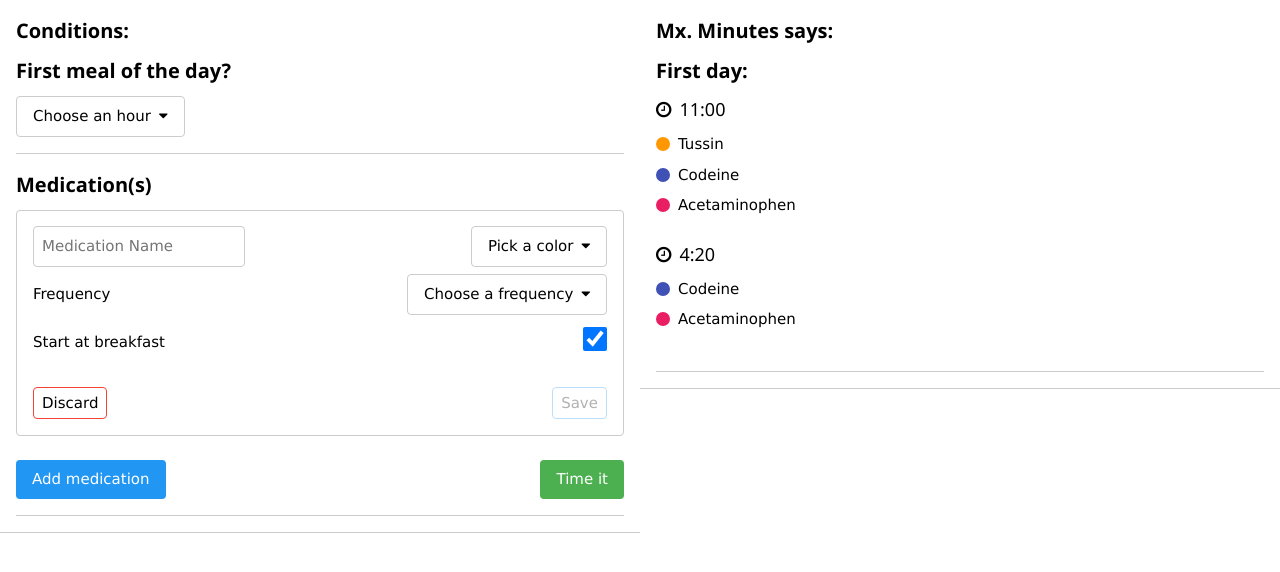
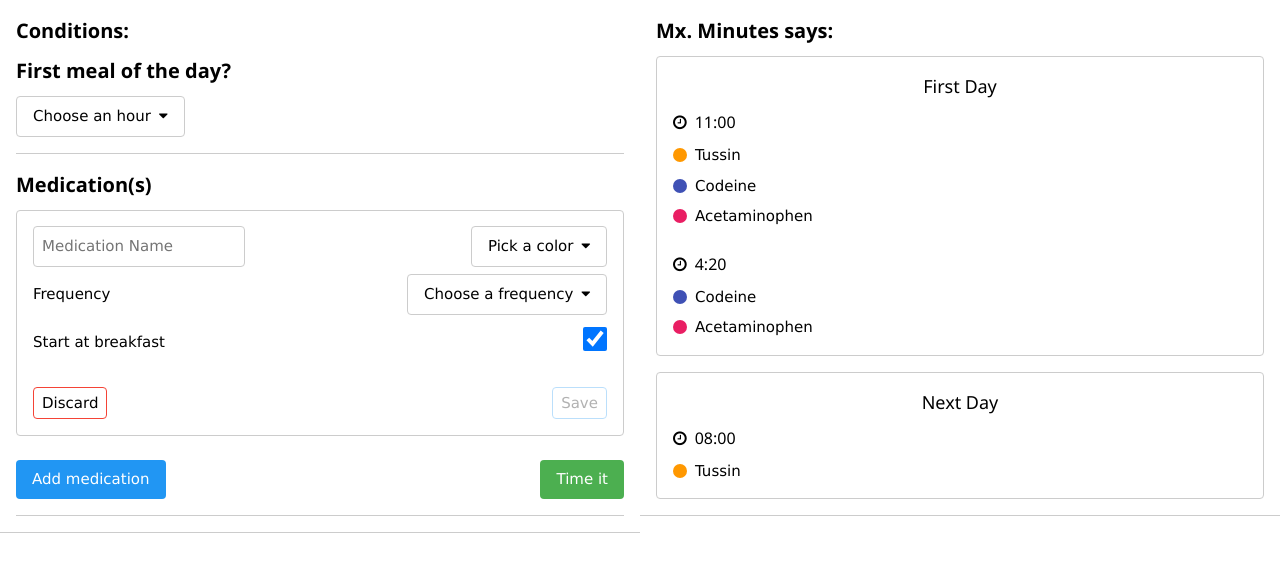
Before and after one commit to daini-rl/mx-minutes, a React (Create React App) app: page / in a window 1280 px wide. Shown: the top 572 px of the page. Built offline with nearby package versions, Linux system fonts and the light colour scheme.

Commit message:
feat: improve day card component based on mockup

```diff
--- a/src/components/dayCard/dayCard.module.css
+++ b/src/components/dayCard/dayCard.module.css
@@ -1,5 +1,9 @@
-.hourSection {
+.dayCardContainer > div {
     margin-bottom: 24px;
+}
+
+.dayCardContainer > div:last-of-type {
+    margin-bottom: 0px;
 }
 
 .medicationsList {
@@ -8,7 +12,7 @@
     gap: 8px;
 }
 
-.medicationTitle {
+.medicationsList > p {
     display: inline-flex;
     align-items: center;
 }
--- a/src/components/dayCard/index.tsx
+++ b/src/components/dayCard/index.tsx
@@ -4,51 +4,67 @@ import styles from './dayCard.module.css';
 
 export default function DayCard() {
     return (
-        <Card isSecondary title='First day:'>
-            <div>
-                <div className={styles.hourSection}>
-                    <h5>
+        <>
+            <Card border cardClassName={styles.dayCardContainer}>
+                <h5 className='w3-center'>First Day</h5>
+                <div>
+                    <h6>
                         <span className='w3-margin-right'>
                             <i className='fa fa-clock-o'></i>
                         </span>
                         {'11:00'}
-                    </h5>
+                    </h6>
                     <div className={styles.medicationsList}>
-                        <p className={styles.medicationTitle}>
+                        <p>
                             <Badge color={'orange'} />
-
                             {'Tussin'}
                         </p>
-                        <p className={styles.medicationTitle}>
+                        <p>
                             <Badge color={'indigo'} />
-
                             {'Codeine'}
                         </p>
-                        <p className={styles.medicationTitle}>
+                        <p>
                             <Badge color={'pink'} />
                             {'Acetaminophen'}
                         </p>
                     </div>
                 </div>
-                <div className={styles.hourSection}>
-                    <h5>
+                <div>
+                    <h6>
                         <span className='w3-margin-right'>
                             <i className='fa fa-clock-o'></i>
                         </span>
                         {'4:20'}
-                    </h5>
+                    </h6>
                     <div className={styles.medicationsList}>
-                        <p className={styles.medicationTitle}>
+                        <p>
                             <Badge color={'indigo'} />
                             {'Codeine'}
                         </p>
-                        <p className={styles.medicationTitle}>
+                        <p>
                             <Badge color={'pink'} />
                             {'Acetaminophen'}
                         </p>
                     </div>
                 </div>
-            </div>
-        </Card>
+            </Card>
+            <Card border cardClassName={styles.dayCardContainer}>
+                <h5 className='w3-center'>Next Day</h5>
+                <div>
+                    <h6>
+                        <span className='w3-margin-right'>
+                            <i className='fa fa-clock-o'></i>
+                        </span>
+                        {'08:00'}
+                    </h6>
+                    <div className={styles.medicationsList}>
+                        <p>
+                            <Badge color={'orange'} />
+                            {'Tussin'}
+                        </p>
+                    </div>
+                </div>
+            </Card>
+        </>
     );
 }
```
